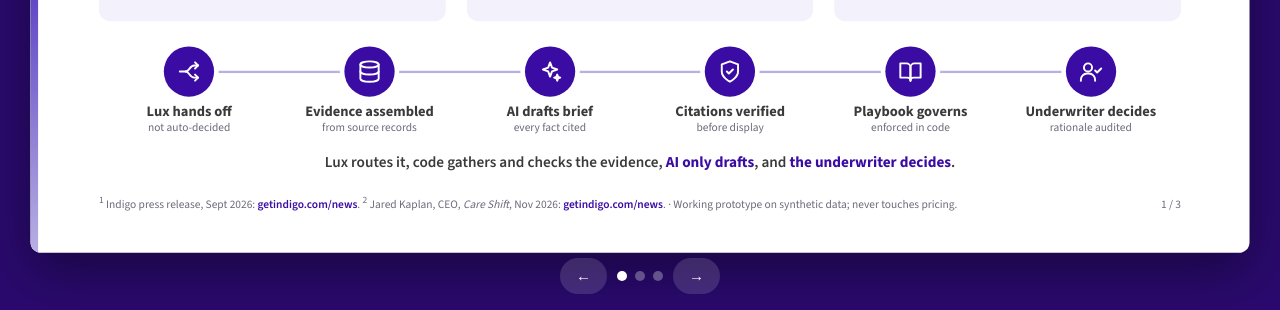
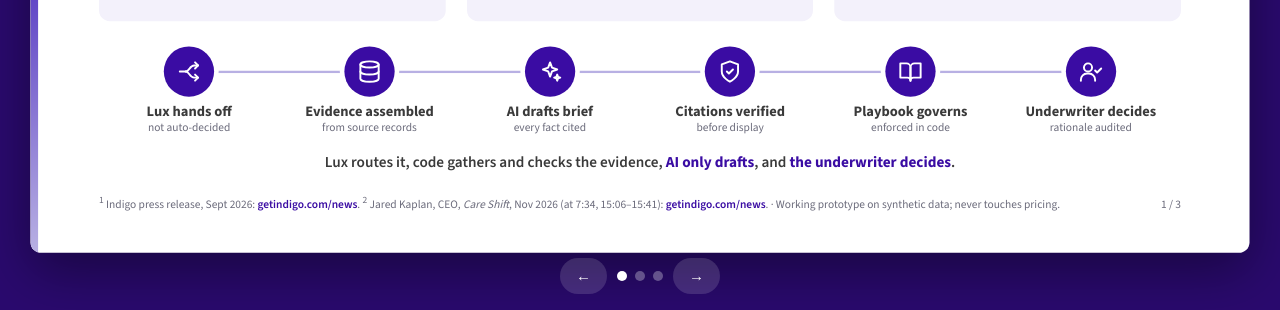
Before and after one commit to akhilesh360/underwriter-exception-copilot, a plain HTML site: page docs/deck.html in a window 1280 px wide. Shown: the part 490-800 px from the top of the page. Drawn offline with nearby package versions, Linux system fonts and the light colour scheme.

Commit message:
Deck: transcript timestamps in podcast footnote

```diff
--- a/docs/deck.html
+++ b/docs/deck.html
@@ -110,7 +110,7 @@
       <div class="step"><div class="n"><svg viewBox="0 0 24 24" width="32" height="32" fill="none" stroke="currentColor" stroke-width="1.9" stroke-linecap="round" stroke-linejoin="round" aria-hidden="true"><circle cx="9" cy="8" r="4"/><path d="M2 21v-1a6 6 0 0 1 6-6h2a6 6 0 0 1 6 6v1"/><polyline points="16 11 18 13 22 9"/></svg></div><div class="t">Underwriter decides</div><div class="d">rationale audited</div></div>
     </div>
     <div class="flowline">Lux routes it, code gathers and checks the evidence, <b>AI only drafts</b>, and <b>the underwriter decides</b>.</div>
-    <div class="foot"><span><sup>1</sup> Indigo press release, Sept 2026: <a href="https://www.getindigo.com/news/businesswire-indigo-article-september-2026" target="_blank" rel="noopener">getindigo.com/news</a>. <sup>2</sup> Jared Kaplan, CEO, <i>Care Shift</i>, Nov 2026: <a href="https://www.getindigo.com/news/care-shift-jared-article-november-2026" target="_blank" rel="noopener">getindigo.com/news</a>. · Working prototype on synthetic data; never touches pricing.</span><span style="white-space:nowrap">1 / 3</span></div>
+    <div class="foot"><span><sup>1</sup> Indigo press release, Sept 2026: <a href="https://www.getindigo.com/news/businesswire-indigo-article-september-2026" target="_blank" rel="noopener">getindigo.com/news</a>. <sup>2</sup> Jared Kaplan, CEO, <i>Care Shift</i>, Nov 2026 (at 7:34, 15:06–15:41): <a href="https://www.getindigo.com/news/care-shift-jared-article-november-2026" target="_blank" rel="noopener">getindigo.com/news</a>. · Working prototype on synthetic data; never touches pricing.</span><span style="white-space:nowrap">1 / 3</span></div>
   </section>
 
   <!-- 2 · Proof -->
```
